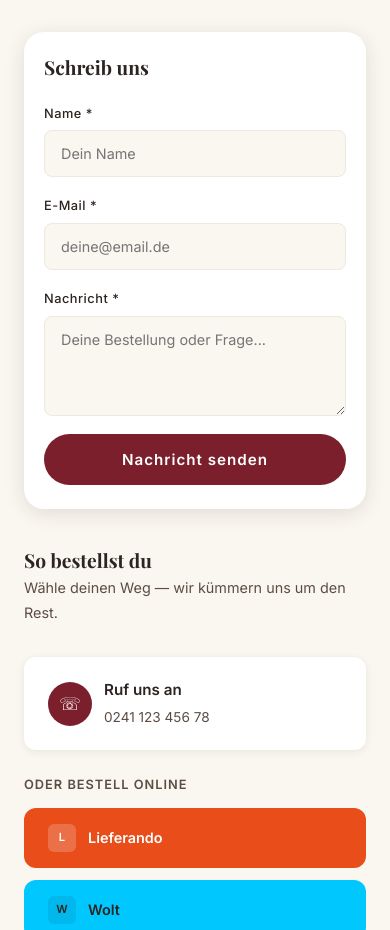
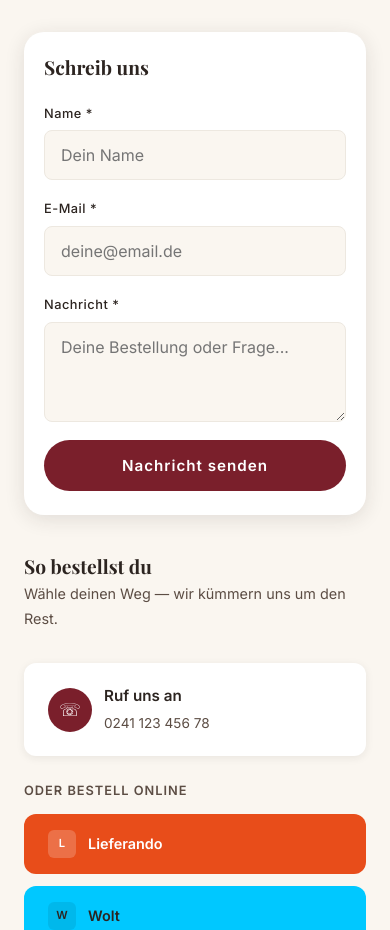
Before and after one commit to Physik09/viva-la-pasta, a plain HTML site: page index.html in a window 390 px wide. Shown: the part 6820-7750 px from the top of the page. Drawn offline with nearby package versions, Linux system fonts and the light colour scheme; a web font is replaced by a local one.

Commit message:
Fix mobile input font size to prevent iOS zoom

```diff
--- a/index.html
+++ b/index.html
@@ -873,6 +873,11 @@
     .form-group textarea:focus {
       border-color: var(--burgundy);
       box-shadow: 0 0 0 3px rgba(122, 31, 43, 0.1);
+    }
+
+    .form-group input,
+    .form-group textarea {
+      font-size: 16px;
     }
 
     .form-group textarea {
```
